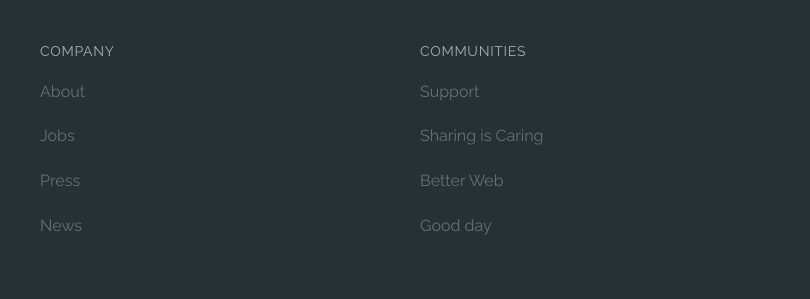
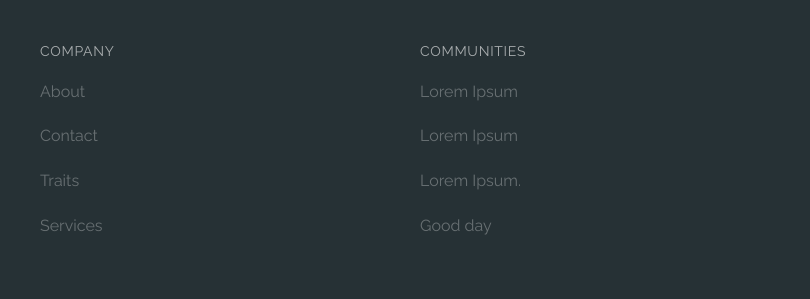
Before and after one commit to tondemut/deconom-5, a plain HTML site: page index.html in a window 1280 px wide. Shown: the part 9007-9306 px from the top of the page, 45-855 px from the left. Drawn offline with Linux system fonts and the light colour scheme; some packages are replaced by stand-ins of ours; no server answers; files whose address does not match are found by name.

Commit message:
Updated index.html

```diff
--- a/index.html
+++ b/index.html
@@ -391,9 +391,9 @@
                   <h2 class="ftco-heading-2">Company</h2>
                   <ul class="list-unstyled">
                     <li><a href="#" class="py-2 d-block">About</a></li>
-                    <li><a href="#" class="py-2 d-block">Jobs</a></li>
-                    <li><a href="#" class="py-2 d-block">Press</a></li>
-                    <li><a href="#" class="py-2 d-block">News</a></li>
+                    <li><a href="#" class="py-2 d-block">Contact</a></li>
+                    <li><a href="#" class="py-2 d-block">Traits</a></li>
+                    <li><a href="#" class="py-2 d-block">Services</a></li>
                   </ul>
                 </div>
               </div>
@@ -401,9 +401,9 @@
                  <div class="ftco-footer-widget mb-4">
                   <h2 class="ftco-heading-2">Communities</h2>
                   <ul class="list-unstyled">
-                    <li><a href="#" class="py-2 d-block">Support</a></li>
-                    <li><a href="#" class="py-2 d-block">Sharing is Caring</a></li>
-                    <li><a href="#" class="py-2 d-block">Better Web</a></li>
+                    <li><a href="#" class="py-2 d-block">Lorem Ipsum</a></li>
+                    <li><a href="#" class="py-2 d-block">Lorem Ipsum</a></li>
+                    <li><a href="#" class="py-2 d-block">Lorem Ipsum.</a></li>
                     <li><a href="#" class="py-2 d-block">Good day</a></li>
                   </ul>
                 </div>
```
